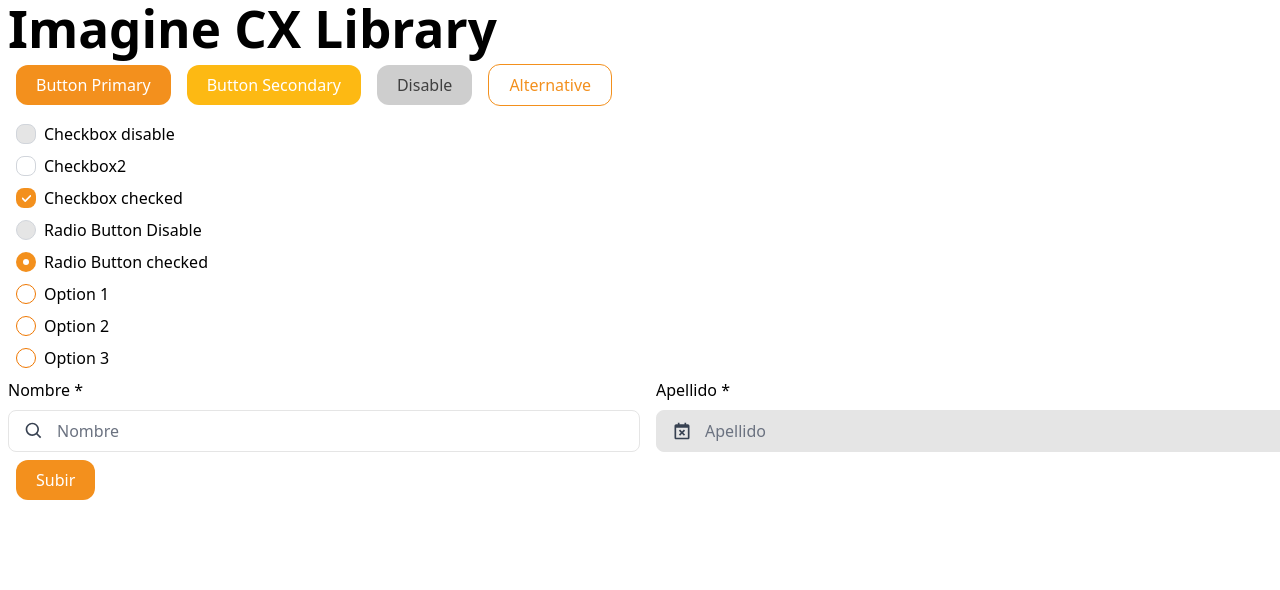
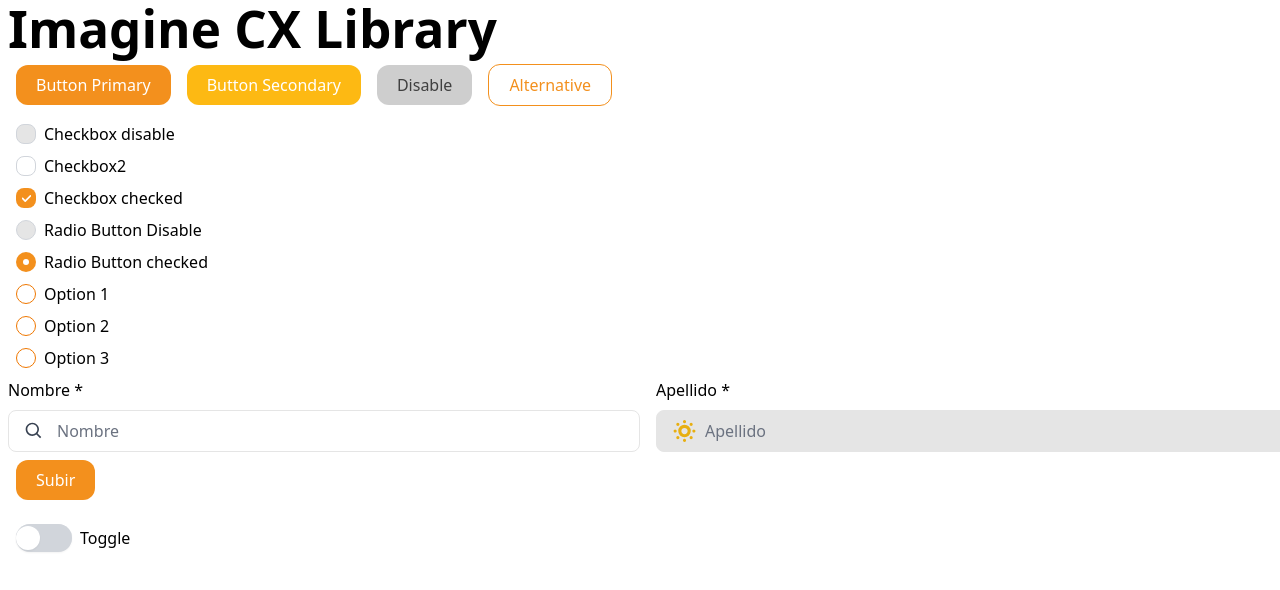
Before and after one commit to Imagine-CX/imaginecx-library, a React (Vite) app: page / in a window 1280 px wide. Shown: the top 590 px of the page. Built offline with nearby package versions, Linux system fonts and the light colour scheme.

Commit message:
Toggle created and cursor not allowed in disabled fields

```diff
--- a/src/App.tsx
+++ b/src/App.tsx
@@ -1,14 +1,6 @@
-import { BiCalendarX, BiSearch } from 'react-icons/bi';
+import { BiSearch } from 'react-icons/bi';
 
-import { Button, CheckBox, Header, InputField, Radio } from './components';
-
-const handleClick = () => {
-  // console.log("Haz hecho clic en el botón");
-};
-
-const handleChange = () => {
-  // console.log("Radio button checked");
-};
+import { Button, CheckBox, Header, InputField, Radio, Toggle } from './components';
 
 const options = [
   { id: 1, value: 'option1', label: 'Option 1' },
@@ -58,13 +50,35 @@ function App() {
               name="apellido"
               label="Apellido"
               disabled
-              icon={<BiCalendarX className="icx-w-5 icx-h-5" />}
+              icon={
+                <svg
+                  fill="#e8af11"
+                  width="25px"
+                  height="25px"
+                  viewBox="0 0 32.00 32.00"
+                  version="1.1"
+                  xmlns="http://www.w3.org/2000/svg"
+                  stroke="#e8af11"
+                  stroke-width="0.00032"
+                >
+                  <g id="SVGRepo_bgCarrier" stroke-width="0"></g>
+                  <g id="SVGRepo_tracerCarrier" stroke-linecap="round" stroke-linejoin="round"></g>
+                  <g id="SVGRepo_iconCarrier">
+                    {' '}
+                    <title>alt-brightness</title>{' '}
+                    <path d="M2.016 16q0 0.832 0.576 1.44t1.408 0.576 1.408-0.576 0.608-1.44-0.608-1.408-1.408-0.576-1.408 0.576-0.576 1.408zM5.504 24.512q0 0.8 0.576 1.408t1.44 0.576 1.408-0.576 0.576-1.408-0.576-1.408-1.408-0.608-1.44 0.608-0.576 1.408zM5.504 7.52q0 0.832 0.576 1.408t1.44 0.576 1.408-0.576 0.576-1.408-0.576-1.408-1.408-0.608-1.44 0.608-0.576 1.408zM8 16q0 3.328 2.336 5.664t5.664 2.336 5.664-2.336 2.336-5.664-2.336-5.632-5.664-2.368-5.664 2.368-2.336 5.632zM12 16q0-1.632 1.184-2.816t2.816-1.184 2.816 1.184 1.184 2.816-1.184 2.848-2.816 1.152-2.816-1.152-1.184-2.848zM14.016 28q0 0.832 0.576 1.44t1.408 0.576 1.408-0.576 0.608-1.44-0.608-1.408-1.408-0.576-1.408 0.576-0.576 1.408zM14.016 4q0 0.832 0.576 1.44t1.408 0.576 1.408-0.576 0.608-1.44-0.608-1.408-1.408-0.576-1.408 0.576-0.576 1.408zM22.496 24.512q0 0.8 0.576 1.408t1.408 0.576 1.44-0.576 0.576-1.408-0.576-1.408-1.44-0.608-1.408 0.608-0.576 1.408zM22.496 7.52q0 0.832 0.576 1.408t1.408 0.576 1.44-0.576 0.576-1.408-0.576-1.408-1.44-0.608-1.408 0.608-0.576 1.408zM26.016 16q0 0.832 0.576 1.44t1.408 0.576 1.408-0.576 0.608-1.44-0.608-1.408-1.408-0.576-1.408 0.576-0.576 1.408z"></path>{' '}
+                  </g>
+                </svg>
+              }
               required
             />
           </div>
         </div>
         <Button text="Subir" color="icx-btn-primary" type="submit" />
       </form>
+      <div>
+        <Toggle text="Toggle" />
+      </div>
     </div>
   );
 }
--- /dev/null
+++ b/src/components/Forms/Toggle.tsx
@@ -0,0 +1,34 @@
+import { InputHTMLAttributes } from 'react';
+
+export interface IToggle extends InputHTMLAttributes<HTMLInputElement> {
+  text: string;
+}
+
+export const Toggle = ({ text, ...toggleProps }: IToggle): JSX.Element => {
+  return (
+    <div className="icx-flex icx-items-center icx-m-2">
+      <div className="icx-cursor-pointer icx-my-2 icx-rounded-full icx-bg-gray-200 icx-relative icx-shadow-sm">
+        <input
+          type="checkbox"
+          {...toggleProps}
+          className="focus:icx-outline-none icx-checkbox icx-w-6 icx-h-6 icx-rounded-full icx-bg-white icx-absolute icx-shadow-sm icx-appearance-none icx-cursor-pointer icx-border icx-border-transparent icx-top-0 icx-bottom-0 icx-m-auto icx-transition-all"
+        />
+        <label
+          htmlFor="toggle1"
+          className="icx-toggle-label dark:icx-bg-gray-700 icx-block icx-w-14 icx-h-7 icx-overflow-hidden icx-rounded-full icx-bg-gray-300 icx-cursor-pointer icx-transition"
+        />
+      </div>
+      <label htmlFor="" className="icx-ml-2">
+        {text}
+      </label>
+      <style>
+        {`.icx-checkbox:checked {
+                  right: 0;
+              }
+              .icx-checkbox:checked + .icx-toggle-label {
+                  background-color: #F3901D;
+              }`}
+      </style>
+    </div>
+  );
+};
--- a/src/components/Forms/index.ts
+++ b/src/components/Forms/index.ts
@@ -1,3 +1,4 @@
 export * from './CheckBox';
 export * from './InputField';
 export * from './Radio';
+export * from './Toggle';
--- a/src/components/style.css
+++ b/src/components/style.css
@@ -41,7 +41,7 @@
   }
 
   .icx-btn-disable {
-    @apply icx-bg-disable-100 icx-text-disable-200;
+    @apply icx-bg-disable-100 icx-text-disable-200 icx-cursor-not-allowed;
   }
 
   .icx-btn-alternative {
@@ -54,7 +54,8 @@
           icx-text-primary-400
           icx-bg-neutral-200
           icx-border-gray-300
-          icx-rounded-lg;
+          icx-rounded-lg
+          icx-cursor-not-allowed;
   }
 
   .icx-checkbox-active {
@@ -74,7 +75,9 @@
           icx-bg-neutral-200
           icx-text-neutral-200
           icx-border-gray-300
-          indeterminate:icx-bg-neutral-200;
+          indeterminate:icx-bg-neutral-200
+          icx-cursor-not-allowed;
+
   }
 
   .icx-radio-active {
@@ -97,13 +100,14 @@
             icx-transition
             icx-duration-300
             icx-ease-out
-            focus:icx-border-primary-400
+            focus:icx-border-primary-400;
   }
   .icx-input-disabled {
     @apply icx-border
             icx-border-neutral-200
             icx-bg-neutral-200
             icx-text-gray-600
+            icx-cursor-not-allowed;
   }
 }
 
```
